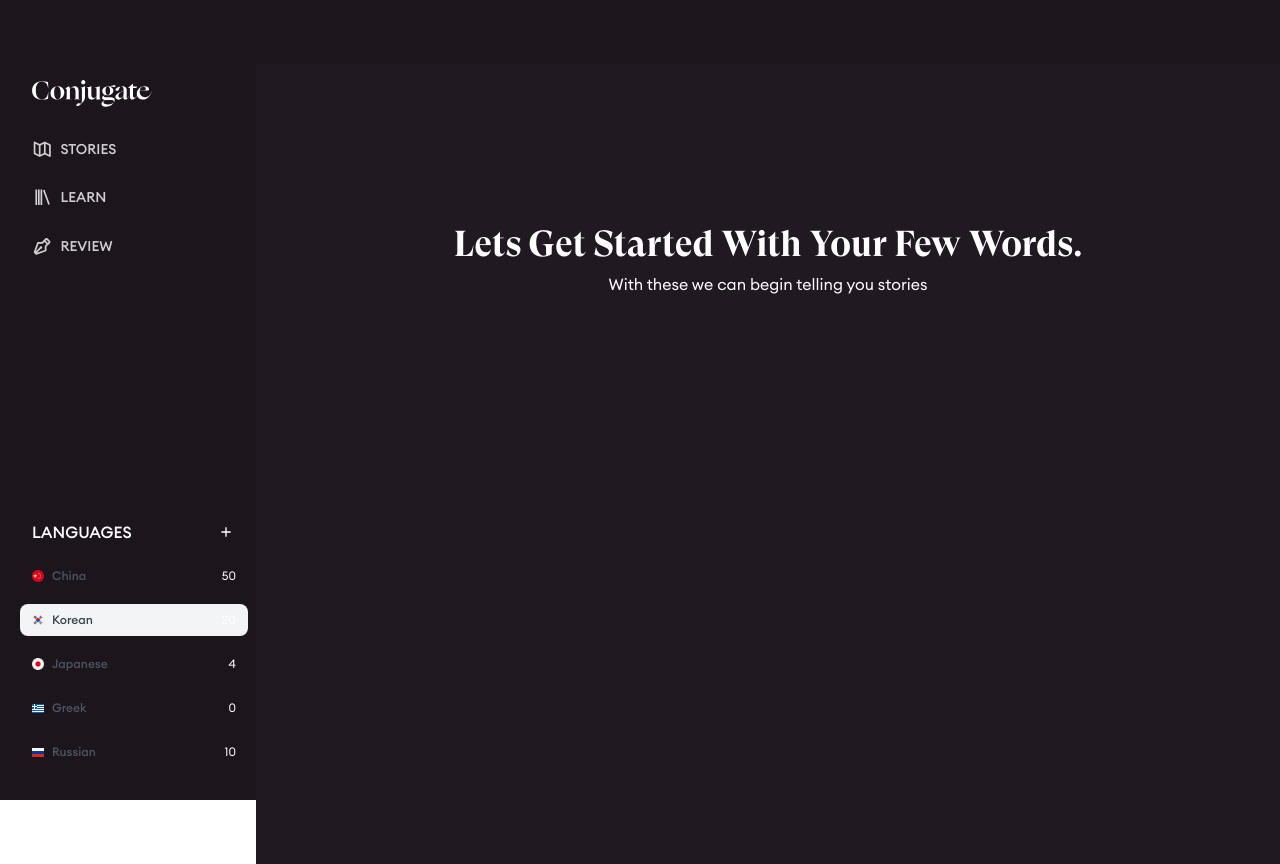
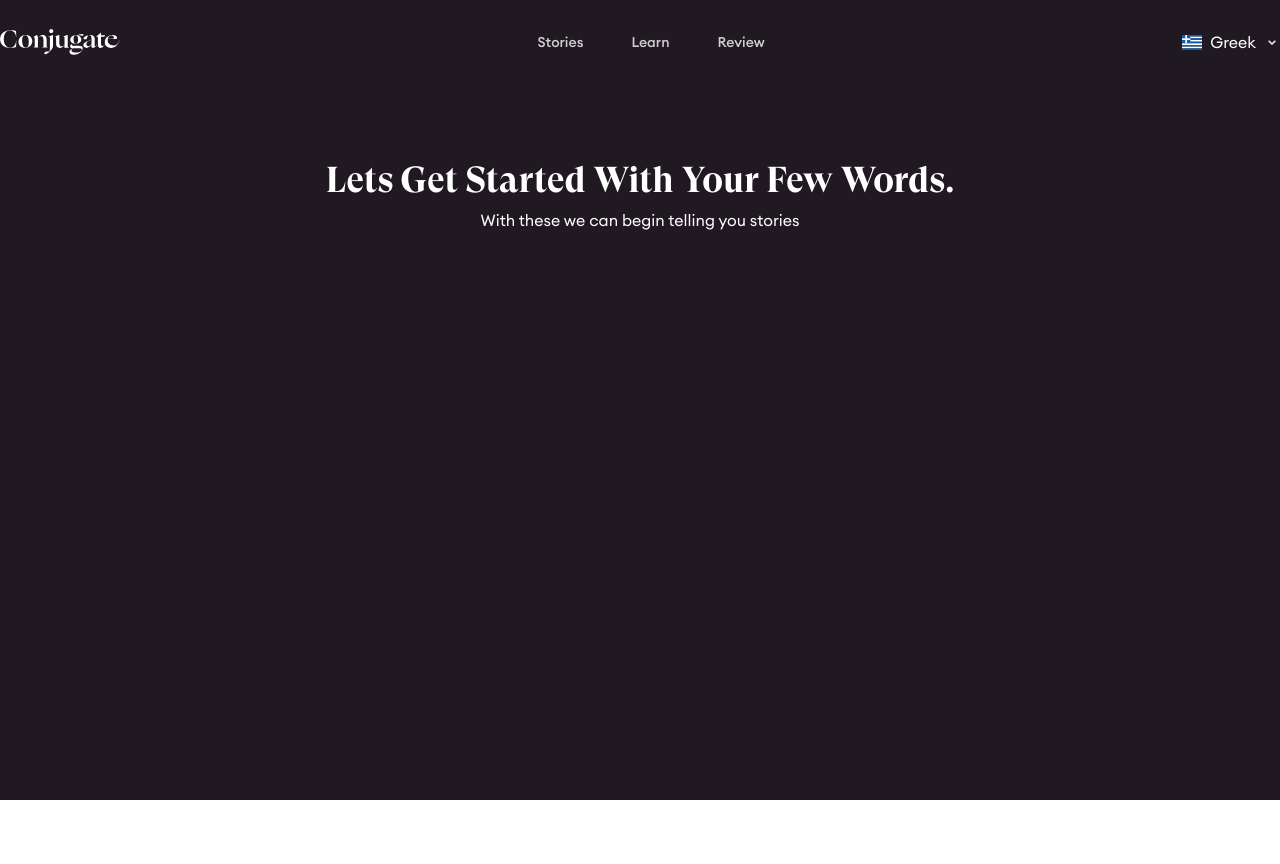
Before and after one commit to BasilDimopoulos/conjugate, a Next.js app: page /app in a window 1280 px wide. After the commit the page ends 800 px from the top, so only its background shows below. Built offline with nearby package versions, Linux system fonts and the light colour scheme.

Commit message:
feat: added new navigation

```diff
--- a/app/(dashboard)/layout.tsx
+++ b/app/(dashboard)/layout.tsx
@@ -7,11 +7,10 @@ export default function DashboardLayout({
 }>) {
   return (
     <div className="flex h-screen w-full">
-      <div className="w-64 hidden lg:block">
+      <div className="">
         <SideBar />
       </div>
       <div className='w-full'>
-        <div className="bg-appBg h-16 w-full"></div>
         <div className="overflow-x-hidden w-full bg-appBg2 h-full p-20">{children}</div>
       </div>
     </div>
--- a/app/_components/DashboardSideBar.tsx
+++ b/app/_components/DashboardSideBar.tsx
@@ -1,37 +1,44 @@
 import Image from 'next/image';
 import Link from 'next/link';
 import React from 'react';
-import { BiBookAdd, BiLibrary, BiMapAlt, BiPen, BiPlus } from 'react-icons/bi';
+import {
+  BiArrowToBottom,
+  BiChevronDown,
+  BiLibrary,
+  BiMapAlt,
+  BiPen,
+  BiPlus,
+} from 'react-icons/bi';
 
 const DashboardSideBar: React.FC = () => {
   const iconStyle = 'text-white/80 size-[1.28rem]';
   return (
-    <aside className="flex flex-col w-64 h-screen px-5 py-8 overflow-y-auto bg-appBg pl-8 font-sans uppercase">
-      <Link href="/app" className="mt-12">
+    <nav className="fixed top-0 left-1/2 transform -translate-x-1/2 w-full max-w-screen-xl py-6 flex items-center justify-between z-50 bg-transparent">
+      <div className="flex items-center gap-x-20">
+        <Link href="/app">
           <Image
             src="/images/conjugate.svg"
             width={120}
             height={120}
-          alt="revlit logo"
+            alt="confugate logo"
           />
         </Link>
-
-      <div className="flex flex-col justify-between flex-1 mt-6">
-        <nav className="-mx-3 space-y-3">
+      </div>
+      <nav className="flex gap-x-2">
         {[
           {
             label: 'Stories',
-              icon: <BiMapAlt className={iconStyle} />,
+            // icon: <BiMapAlt className={iconStyle} />,
             path: '/stories',
           },
           {
             label: 'Learn',
-              icon: <BiLibrary className={iconStyle} />,
+            // icon: <BiLibrary className={iconStyle} />,
             path: '/learn',
           },
           {
             label: 'Review',
-              icon: <BiPen className={iconStyle} />,
+            // icon: <BiPen className={iconStyle} />,
             path: '/review',
           },
         ].map((item, index) => (
@@ -40,59 +47,26 @@ const DashboardSideBar: React.FC = () => {
             className="flex items-center px-3 py-2 text-white/80 transition-colors duration-300 transform rounded-lg hover:bg-gray-100 hover:text-gray-700"
             href={item.path}
           >
-              {item.icon}
-              <span className="mx-2 text-sm font-medium">{item.label}</span>
+            {/* {item.icon} */}
+            <span className="mx-2 text-sm font-medium font-sans">
+              {item.label}
+            </span>
           </Link>
         ))}
       </nav>
-
-        <div>
-          <div className="flex items-center justify-between">
-            <h2 className="text-base font-medium text-white font-sans">
-              Languages
-            </h2>
-            <button className="p-0.5 duration-200 transition-colors ">
-              <BiPlus className="text-white" />
+      <div className="flex items-center gap-x-8">
+        <button className="flex items-center gap-x-2 text-white font-sans font-medium2">
+          <Image
+            src="/images/greece_flag.svg"
+            alt="Greek flag"
+            width="20"
+            height="20"
+          />
+          <p>Greek</p>
+          <BiChevronDown />
         </button>
       </div>
-
-          <nav className="mt-4 -mx-3 space-y-3">
-            {[
-              { label: 'China', flag: 'china', wordsPending: 50 },
-              {
-                label: 'Korean',
-                flag: 'korea',
-                wordsPending: 20,
-                active: true,
-              },
-              { label: 'Japanese', flag: 'japan', wordsPending: 4 },
-              { label: 'Greek', flag: 'greece', wordsPending: 0 },
-              { label: 'Russian', flag: 'russia', wordsPending: 10 },
-            ].map((item, index) => (
-              <button
-                key={index}
-                className={`flex items-center justify-between w-full px-3 py-2 text-xs font-medium text-gray-600 transition-colors duration-300 transform rounded-lg ${
-                  item.active
-                    ? 'bg-gray-100 text-gray-700 '
-                    : ' hover:bg-gray-100 hover:text-gray-700'
-                }`}
-              >
-                <div className="flex items-center gap-x-2">
-                  <Image
-                    src={`/images/${item.flag.toLowerCase()}_flag.svg`}
-                    width={12}
-                    height={12}
-                    alt="china flag"
-                  />
-                  <span>{item.label}</span>
-                </div>
-                <p className='text-white font-light text-xs'>{item.wordsPending}</p>
-              </button>
-            ))}
     </nav>
-        </div>
-      </div>
-    </aside>
   );
 };
 
```
Lines whose indentation alone changed are shown as unchanged.
